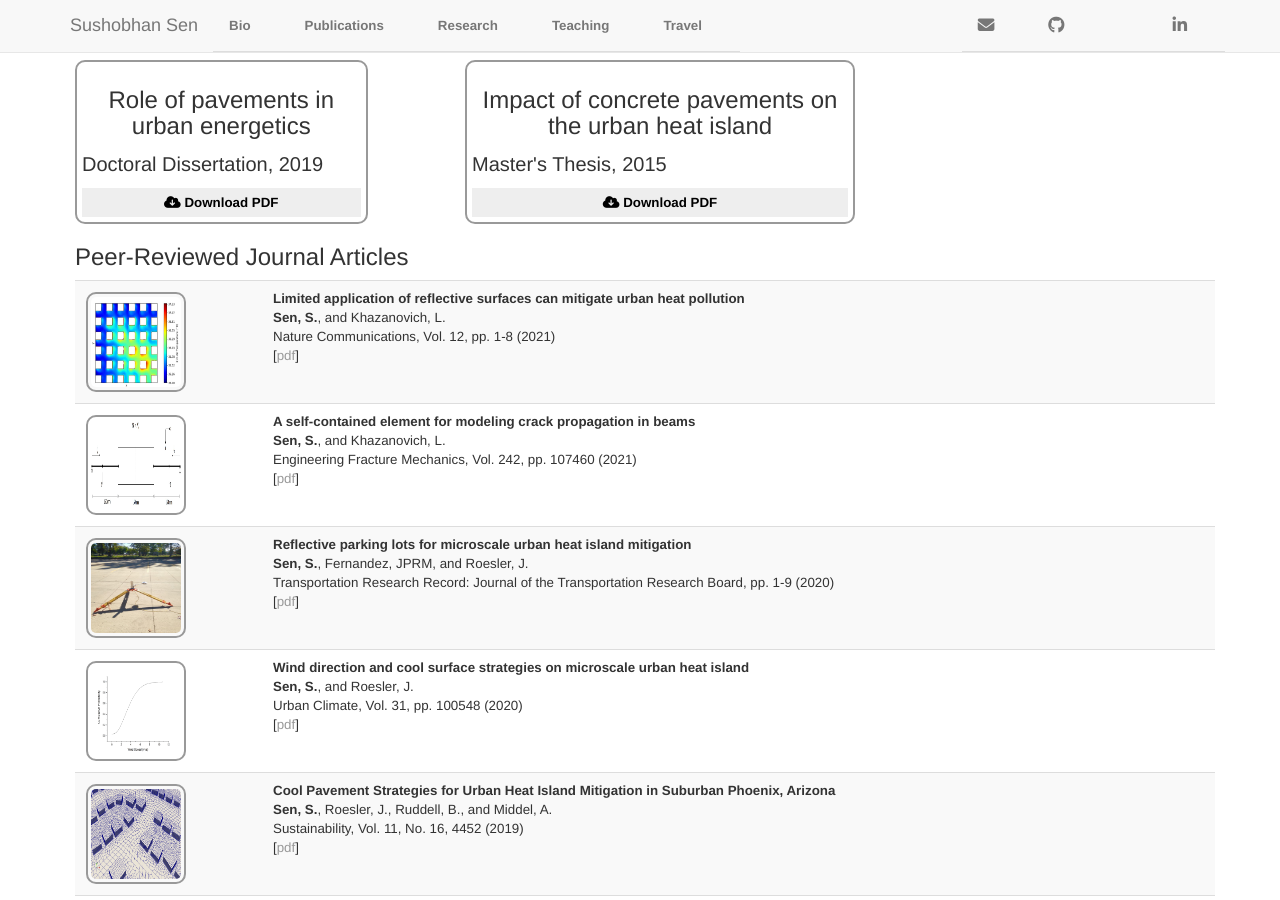
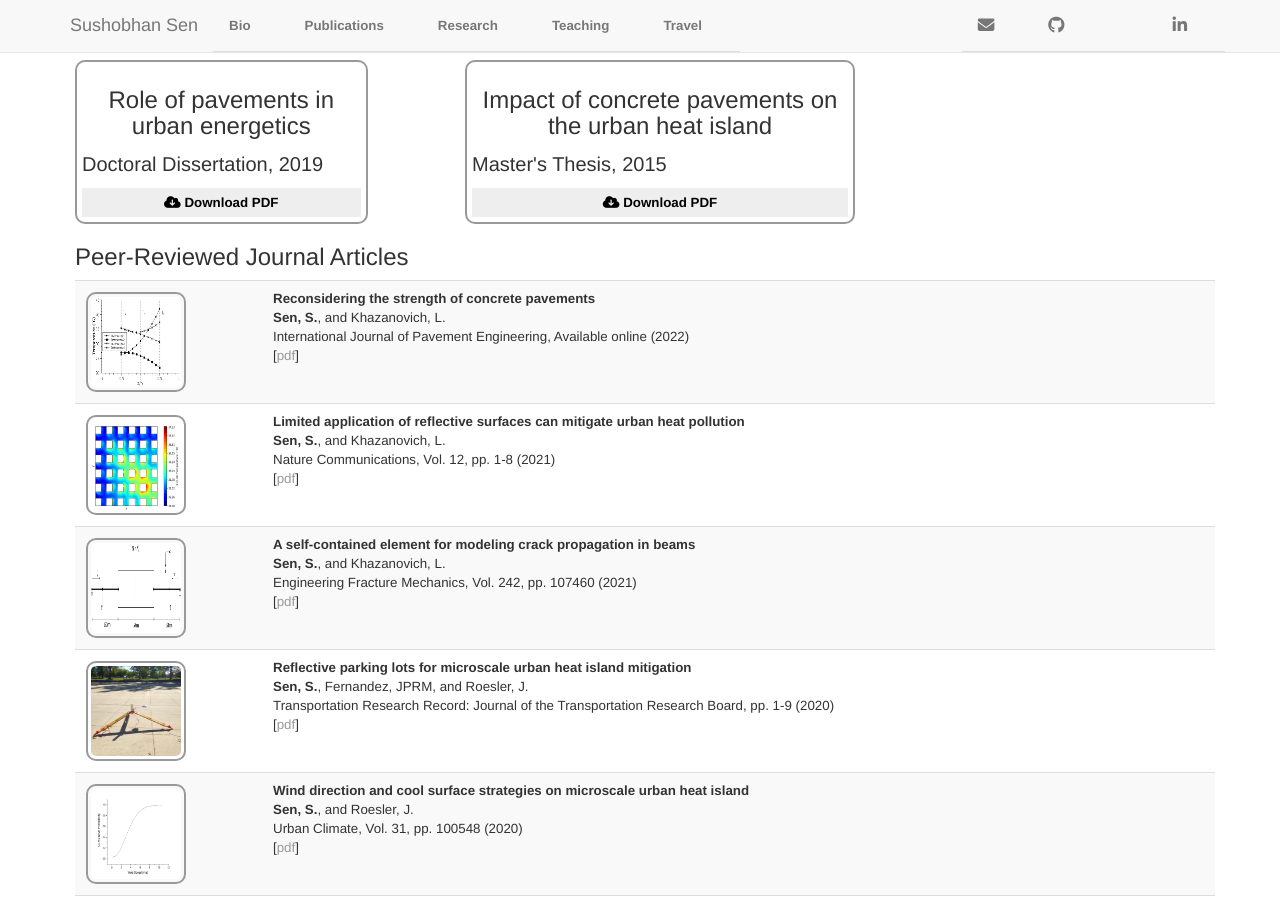
Before and after one commit to sushobhansen/sushobhansen.github.io, a Jekyll site: the page built from publications.md, in a window 1280 px wide and 900 px high. Built offline with Jekyll 4.4.1, drawn with Linux system fonts in a browser that asks for light colours; nearby versions of some CDN libraries; a style sheet for code colours, icons or effects is not loaded.

Commit message:
Added IJPE2022 paper

```diff
--- a/publications.md
+++ b/publications.md
@@ -28,6 +28,10 @@ title: Sushobhan Sen | Publications
 ### Peer-Reviewed Journal Articles
 
 <table class="table table-striped table-hover">
+	<tr>
+		<td class="col-md-2"><img src="./images/ijpe-2022.jpg" alt="view-factors" height="100px" width="100px"></td>
+		<td><b>Reconsidering the strength of concrete pavements</b> <br> <b>Sen, S.</b>, and Khazanovich, L. <br> International Journal of Pavement Engineering, Available online (2022) <br> [<a href="https://doi.org/10.1080/10298436.2021.2020270" target="_blank">pdf</a>]</td>
+	</tr>
 	<tr>
 		<td class="col-md-2"><img src="./images/ncomms-2021.jpg" alt="view-factors" height="100px" width="100px"></td>
 		<td><b>Limited application of reflective surfaces can mitigate urban heat pollution</b> <br> <b>Sen, S.</b>, and Khazanovich, L. <br> Nature Communications, Vol. 12, pp. 1-8 (2021) <br> [<a href="https://doi.org/10.1038/s41467-021-23634-7" target="_blank">pdf</a>]</td>
```
Also changed, not shown: images/ijpe-2022.jpg (added).
